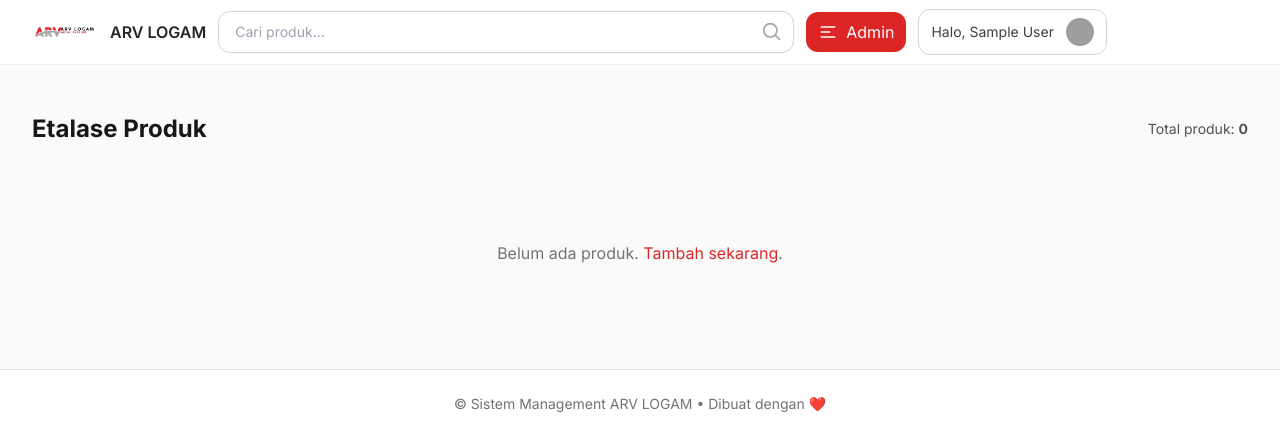
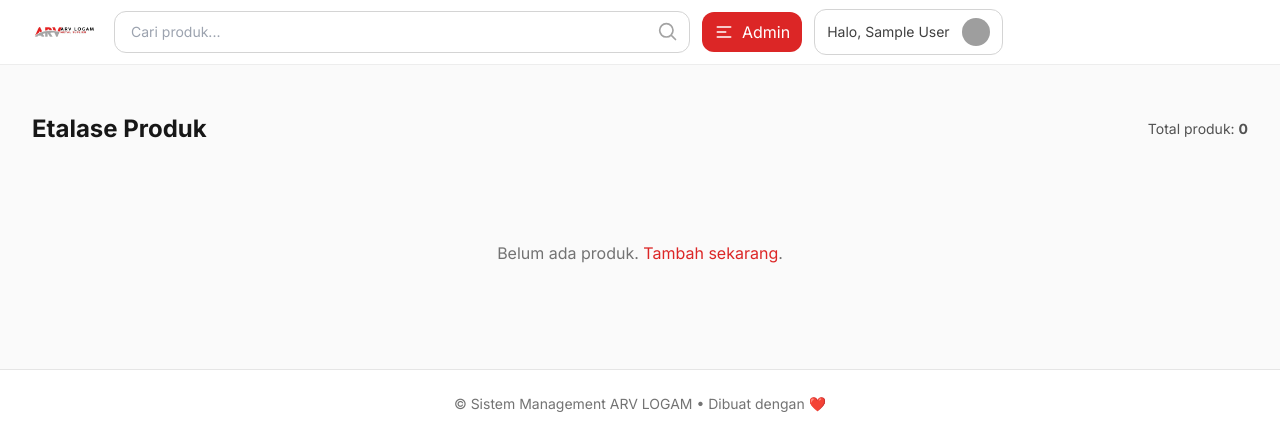
Before and after one commit to ARVLogam/my-flask-app, a Flask app: page /dashboard in a window 1280 px wide. Shown: the top 437 px of the page. Run offline with Flask 3, Linux system fonts and the light colour scheme; the visitor is signed in with stand-in values (Sample User, id 1); data that the repository does not hold is empty; some libraries are stand-ins or nearby versions; grey boxes are pictures that could not be loaded.

Commit message:
Update navbar.html

```diff
--- a/templates/navbar.html
+++ b/templates/navbar.html
@@ -4,7 +4,6 @@
     <!-- Logo -->
     <a href="{{ url_for('dashboard') }}" class="shrink-0 flex items-center gap-2">
       <img src="{{ url_for('static', filename='img/logo.PNG') }}" alt="ARV LOGAM" class="h-7 w-auto" />
-      <span class="font-semibold text-neutral-800 hidden sm:block">ARV LOGAM</span>
     </a>
 
     <!-- Search (opsional) -->
```
